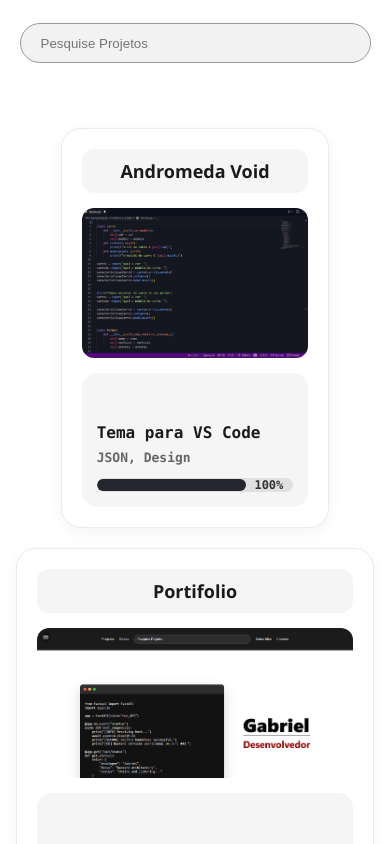
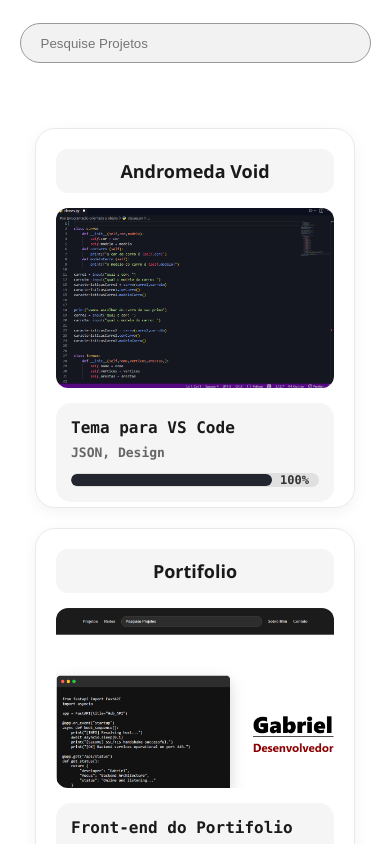
Before and after one commit to Gabrielbarbero/portfolio-gabriel-barbero, an Angular app: page / in a window 390 px wide. Shown: the part 1240-2084 px from the top of the page. Built offline with nearby package versions, Linux system fonts and the light colour scheme.

Commit message:
Card adaptation

```diff
--- a/src/app/components/card/card.css
+++ b/src/app/components/card/card.css
@@ -1,8 +1,9 @@
 .card {
     background-color: #ffffff;
-    width: 100%;
-    max-width: 380px; /* Largura PADRÃO para todos */
-    height: 420px; /* Altura RIGOROSAMENTE PADRÃO para todos */
+
+    width: 380px;
+    height: 420px;
+
     padding: 20px;
     display: flex;
     flex-direction: column;
@@ -13,9 +14,9 @@
     transition: transform 0.3s ease, box-shadow 0.3s ease;
     box-sizing: border-box;
     cursor: pointer;
-    margin: 0 auto; /* Garante centralização caso o container flex falhe */
+    margin: 0 auto;
+    overflow: hidden;
 }
-
 .card:hover {
     transform: translateY(-8px);
     box-shadow: 0 12px 25px rgba(0, 0, 0, 0.1);
@@ -67,8 +68,8 @@
     padding: 15px;
     box-sizing: border-box;
     gap: 8px;
-    flex-grow: 1; /* Preenche o resto do card */
-    justify-content: flex-end; /* Empurra a barra de progresso pro final */
+    flex-grow: 1;
+    justify-content: flex-end;
 }
 
 .infos h2 {
@@ -227,15 +228,17 @@
 
 @media (max-width: 400px) {
     .card {
-        height: 400px; /* Ajuste leve para telas muito pequenas */
-    }
 
-    .img-content {
-        height: 150px;
-        min-height: 150px;
+        width: 320px;
+        height: 380px;
     }
 
     .title {
+
         font-size: 18px;
     }
+
+    .text-content {
+        font-size: 14px;
+    }
 }
```
Also changed, not shown: public/assets/Exemplos/img-exemplo.webp (deleted), 1 other file (tests, documents, lock files or other folders).
